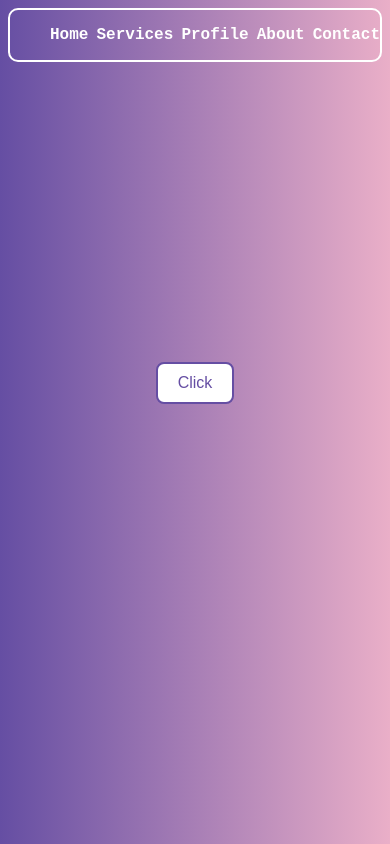
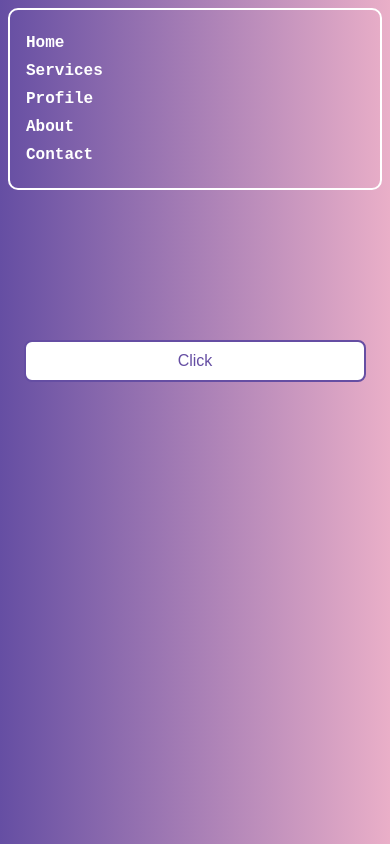
Before and after one commit to sharyu08/button-002, a plain HTML site: page index.html in a window 390 px wide. Drawn offline with Linux system fonts and the light colour scheme; a web font is replaced by a local one.

Commit message:
Update index.html

```diff
--- a/index.html
+++ b/index.html
@@ -15,14 +15,10 @@
             display: flex;
             align-items: center;
             background-color: linear-gradient(to right, #654ea3, #eaafc8);
-            ;
             font-family: 'Intel One Mono', monospace;
             color: white;
             border: 2px solid white;
             border-radius: 10px;
-
-
-
         }
 
         nav ul {
@@ -33,15 +29,15 @@
             width: 100%;
             list-style: none;
             cursor: pointer;
+            padding: 0.5rem 1rem;
+        }
 
-        }
-        .Button_c{
+        .Button_c {
             display: flex;
             justify-content: center;
             align-items: center;
-            margin-top:300px ;
+            margin-top: 300px;
         }
-
 
         .Button_c Button {
             background-color: white;
@@ -58,7 +54,25 @@
             background-color: #654ea3;
             color: white;
             transform: scale(1.05);
+        }
 
+
+        @media screen and (max-width: 600px) {
+            nav ul {
+                flex-direction: column;
+                align-items: flex-start;
+                gap: 10px;
+            }
+
+            .Button_c {
+                margin-top: 150px;
+                padding: 0 1rem;
+            }
+
+            .Button_c Button {
+                width: 100%;
+                text-align: center;
+            }
         }
     </style>
 </head>
@@ -74,9 +88,8 @@
         </ul>
     </nav>
     <div class="Button_c">
-    <button id="Button">Click</button>
+        <button id="Button">Click</button>
     </div>
-
 </body>
 
 </html>
```
